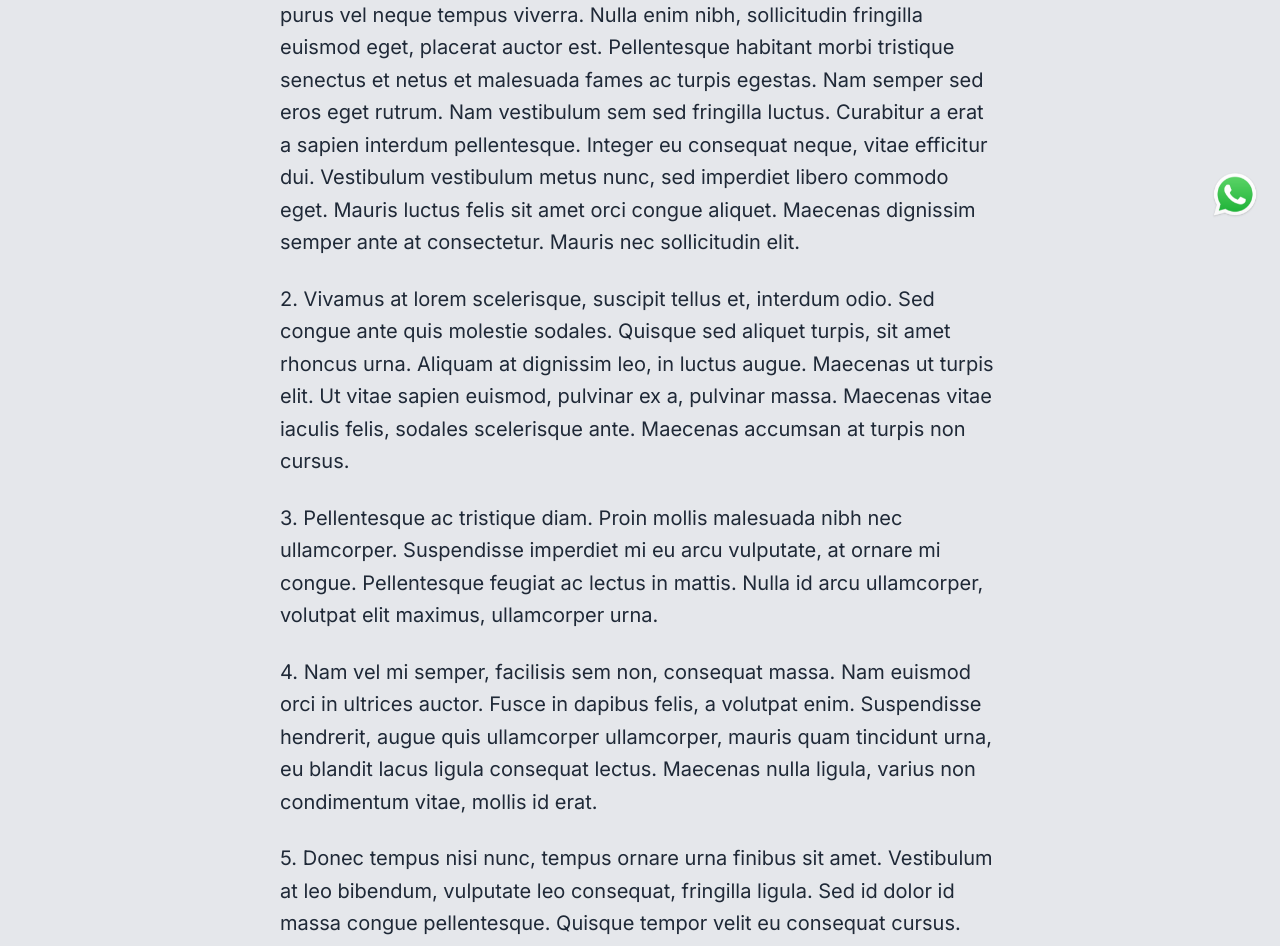
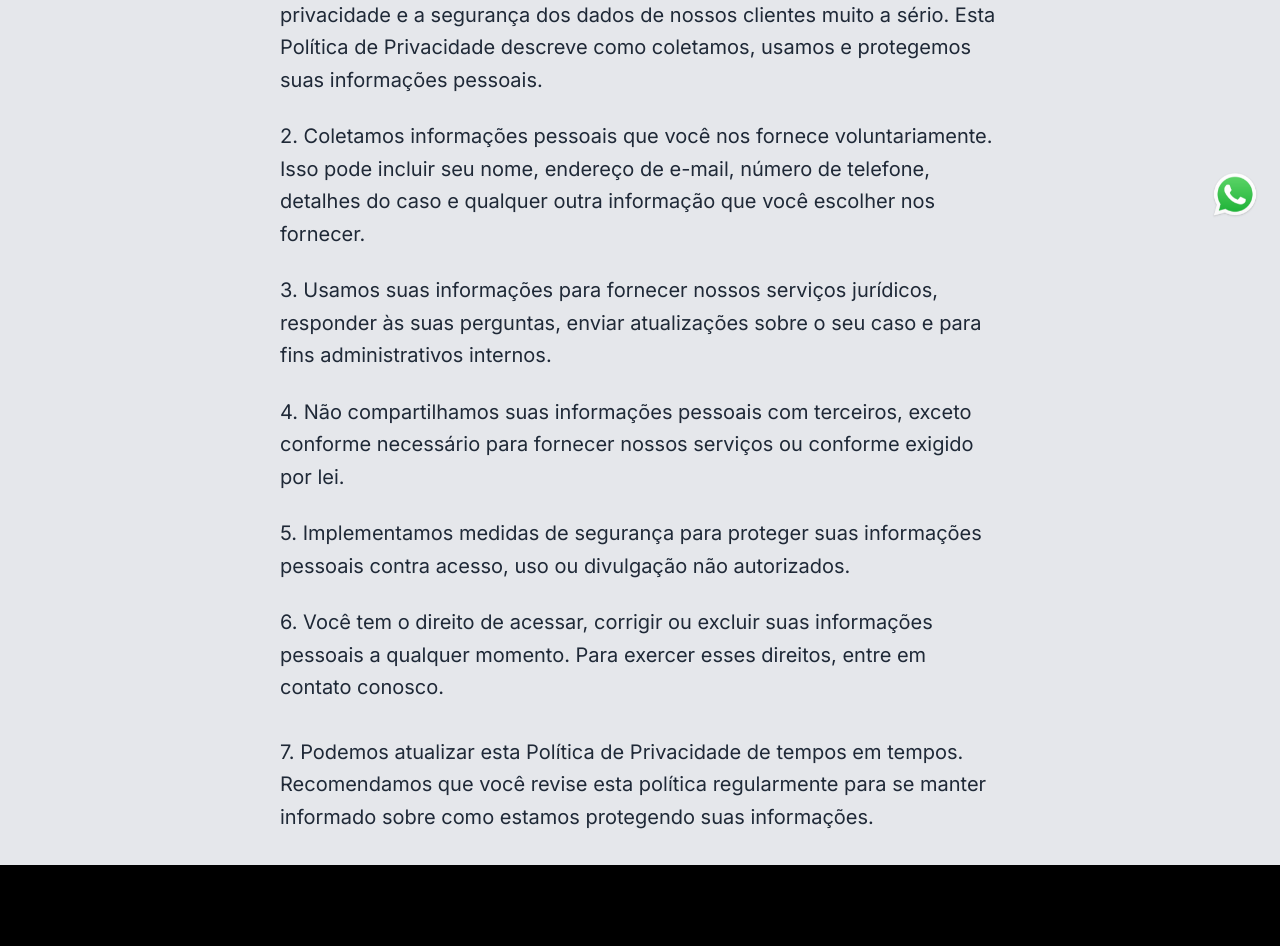
Before and after one commit to robertoDCJ/Projeto-DNC-Morais-Ribeiro, a Next.js app: page /privacidade in a window 1280 px wide. Shown: the part 560-1506 px from the top of the page. Built offline with nearby package versions, Linux system fonts and the light colour scheme; no server answers.

Commit message:
alteração da página de privacidade

```diff
--- a/src/app/privacidade/page.tsx
+++ b/src/app/privacidade/page.tsx
@@ -34,51 +34,37 @@ export default function Privacidade() {
         </div>
         <div className="max-w-3xl mx-auto py-8 px-4">
           <p className="text-xl text-gray-800 leading-relaxed">
-              1. Lorem ipsum dolor sit amet, consectetur adipiscing elit.
-              Mauris rutrum purus vel neque tempus viverra. Nulla enim nibh, sollicitudin fringilla euismod eget,
-              placerat auctor est. Pellentesque habitant morbi tristique senectus et netus et malesuada fames ac turpis egestas.
-              Nam semper sed eros eget rutrum. Nam vestibulum sem sed fringilla luctus. Curabitur a erat a sapien interdum pellentesque.
-              Integer eu consequat neque, vitae efficitur dui.
-              Vestibulum vestibulum metus nunc, sed imperdiet libero commodo eget. Mauris luctus felis sit amet orci congue aliquet.
-              Maecenas dignissim semper ante at consectetur. Mauris nec sollicitudin elit.
+              1.Na Morais & Ribeiro Advocacia e Consultoria Jurídica,
+              levamos a privacidade e a segurança dos dados de nossos clientes muito a sério.
+              Esta Política de Privacidade descreve como coletamos, usamos e protegemos suas informações pessoais.
           </p>
           <p className="mt-4 text-xl text-gray-800 leading-relaxed">
-              2. Vivamus at lorem scelerisque, suscipit tellus et, interdum odio. Sed congue ante quis molestie sodales.
-              Quisque sed aliquet turpis, sit amet rhoncus urna. Aliquam at dignissim leo, in luctus augue.
-              Maecenas ut turpis elit. Ut vitae sapien euismod, pulvinar ex a, pulvinar massa. Maecenas vitae iaculis felis,
-              sodales scelerisque ante. Maecenas accumsan at turpis non cursus.
+              2. Coletamos informações pessoais que você nos fornece voluntariamente.
+              Isso pode incluir seu nome, endereço de e-mail, número de telefone, detalhes do caso
+              e qualquer outra informação que você escolher nos fornecer.
           </p>
           <p className="mt-4 text-xl text-gray-800 leading-relaxed">
-              3. Pellentesque ac tristique diam. Proin mollis malesuada nibh nec ullamcorper.
-              Suspendisse imperdiet mi eu arcu vulputate, at ornare mi congue. Pellentesque feugiat ac lectus in mattis.
-              Nulla id arcu ullamcorper, volutpat elit maximus, ullamcorper urna.
+              3. Usamos suas informações para fornecer nossos serviços jurídicos,
+              responder às suas perguntas, enviar atualizações sobre o seu caso
+              e para fins administrativos internos.
           </p>
           <p className="mt-4 text-xl text-gray-800 leading-relaxed">
-              4. Nam vel mi semper, facilisis sem non, consequat massa.
-              Nam euismod orci in ultrices auctor. Fusce in dapibus felis, a volutpat enim.
-              Suspendisse hendrerit, augue quis ullamcorper ullamcorper, mauris quam tincidunt urna,
-              eu blandit lacus ligula consequat lectus. Maecenas nulla ligula, varius non condimentum vitae,
-              mollis id erat.
+              4. Não compartilhamos suas informações pessoais com terceiros,
+              exceto conforme necessário para fornecer nossos serviços ou conforme exigido por lei.
           </p>
           <p className="mt-4 text-xl text-gray-800 leading-relaxed">
-              5. Donec tempus nisi nunc, tempus ornare urna finibus sit amet.
-              Vestibulum at leo bibendum, vulputate leo consequat, fringilla ligula.
-              Sed id dolor id massa congue pellentesque. Quisque tempor velit eu consequat cursus.
-              Maecenas imperdiet erat ut vestibulum ullamcorper. Vivamus sed turpis diam.
+              5. Implementamos medidas de segurança para proteger suas informações
+              pessoais contra acesso, uso ou divulgação não autorizados.
           </p>
           <p className="mt-4 text-xl text-gray-800 leading-relaxed">
-              6. Duis eu urna ut turpis euismod finibus. Curabitur vitae augue commodo elit lacinia volutpat sit amet non turpis.
-              Curabitur non faucibus augue. Sed porttitor sollicitudin dui, non pulvinar arcu.
-              Pellentesque habitant morbi tristique senectus et netus et malesuada fames ac turpis egestas.
-              Sed rutrum lectus non ipsum vehicula sodales. Sed nulla arcu, cursus id eleifend vitae, vestibulum non dui.
-              Curabitur pretium dolor in aliquet dapibus.
+              6. Você tem o direito de acessar, corrigir ou excluir suas informações pessoais
+              a qualquer momento. Para exercer esses direitos, entre em contato conosco.
           </p>
           <div className="mt-8">
             <p className="text-xl text-gray-800 leading-relaxed">
-              7. Vestibulum auctor dui ac vulputate lobortis. Nullam a rutrum orci.
-              Interdum et malesuada fames ac ante ipsum primis in faucibus.
-              Vivamus egestas libero sit amet condimentum tincidunt. Ut dui lorem, congue in leo eu, dapibus venenatis mi.
-              Nunc nec tincidunt ante. Quisque sagittis ullamcorper mauris quis dignissim.
+              7. Podemos atualizar esta Política de Privacidade de tempos em tempos.
+              Recomendamos que você revise esta política regularmente para se manter
+              informado sobre como estamos protegendo suas informações.
             </p>
         </div>
       </div>
```
